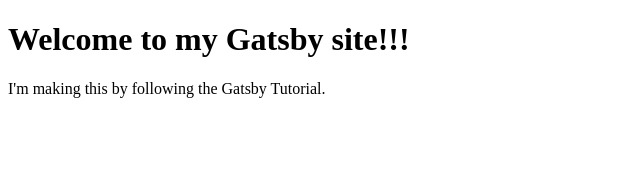
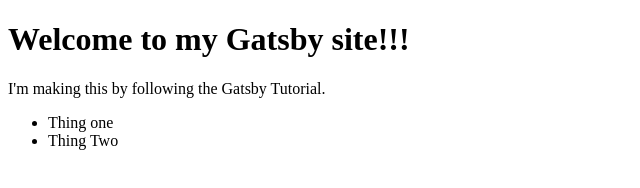
Before and after one commit to r1chard5mith/gatsby-gh-pages, a Gatsby site: page / in a window 1280 px wide. Shown: the whole page, without its empty margins (0-640 px from the left). Built offline with nearby package versions, Linux system fonts and the light colour scheme; Gatsby itself is replaced by a stand-in of ours.

Commit message:
Update index.js

```diff
--- a/src/pages/index.js
+++ b/src/pages/index.js
@@ -7,6 +7,10 @@
     <main>
       <h1>Welcome to my Gatsby site!!!</h1>
       <p>I'm making this by following the Gatsby Tutorial.</p>
+      <ul>
+        <li> Thing one        </li>
+        <li> Thing Two </li>
+      </ul>
     </main>
   )
 }
```
